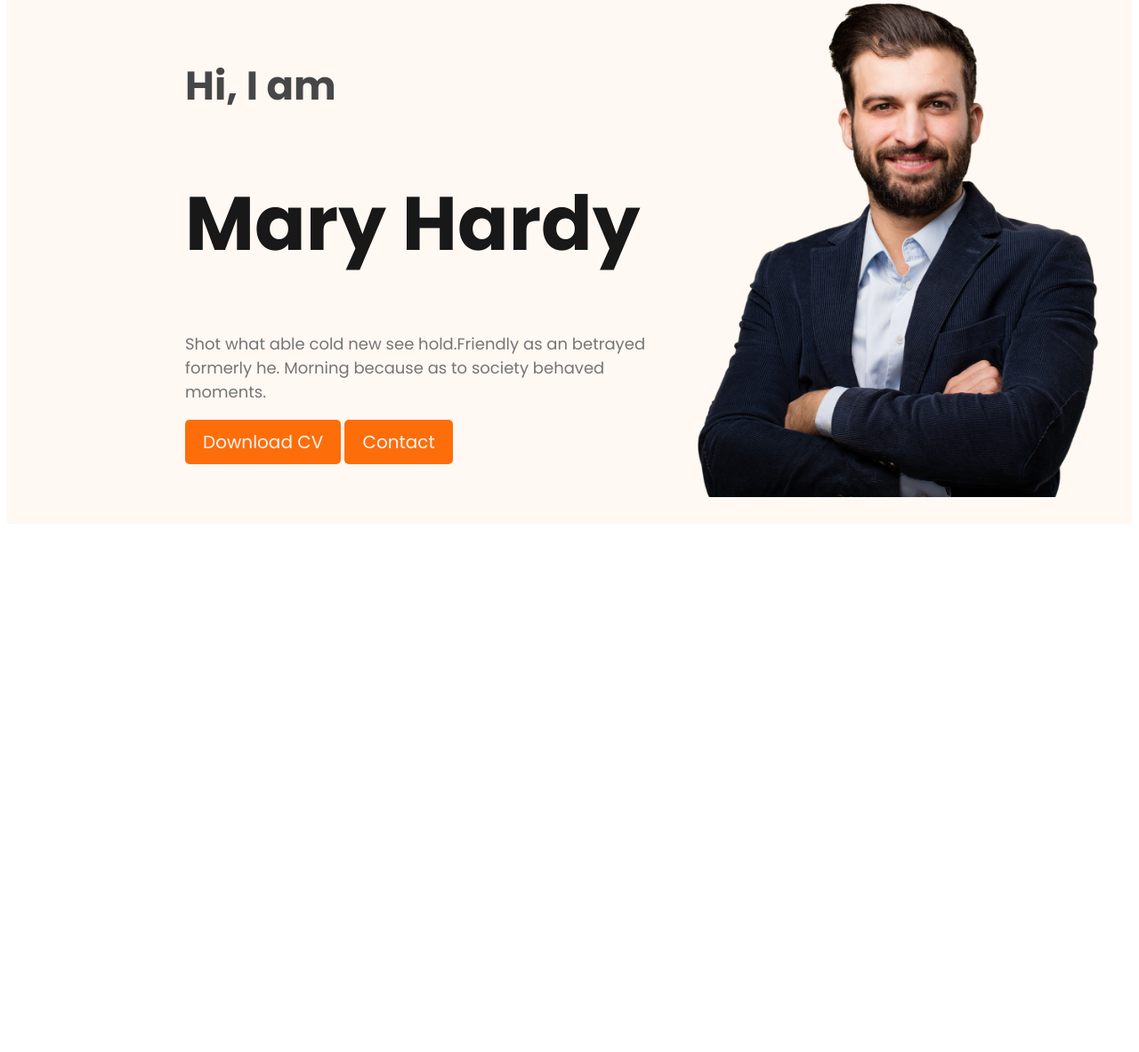
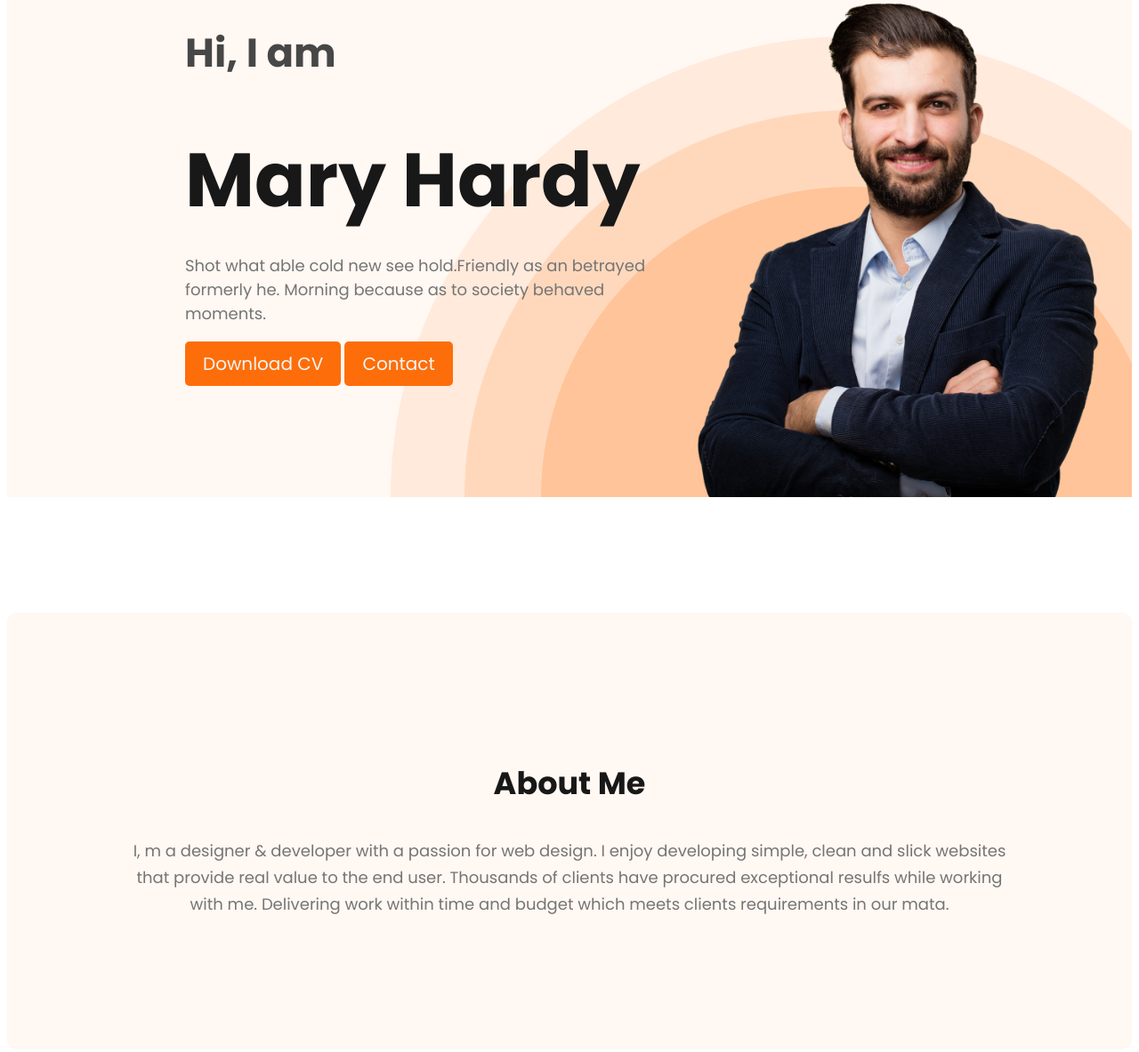
Before and after one commit to mufassir-mahmud/portfolio-website, a plain HTML site: page index.html in a window 1280 px wide. Shown: the part 200-1383 px from the top of the page at 89% size. Before the commit the page ends 800 px from the top, so only its background shows below. Drawn offline with Linux system fonts and the light colour scheme.

Commit message:
added about section

```diff
--- a/index.html
+++ b/index.html
@@ -34,7 +34,12 @@
     </header>
     <!-- Header End -->
     <main>
-
+        <section class="about">
+            <h3 class="section-title">
+                About Me
+            </h3>
+            <p class="section-description">I, m a designer & developer with a passion for web design. I enjoy developing simple, clean and slick websites that provide real value to the end user. Thousands of clients have procured exceptional resulfs while working with me. Delivering work within time and budget which meets clients requirements in our mata.</p>
+        </section>
     </main>
     <footer>
 
--- a/style.css
+++ b/style.css
@@ -45,11 +45,18 @@ nav ul li a{
 .header{
     background-color:
     #FFF8F3;
+    background-image: url('images/header_bg.png');
+    background-repeat: no-repeat;
+    background-position: bottom right;}
+
+.banner{
+    padding: 30px 30px 0px 200px;
+    display: flex;
+    justify-content: space-between;
+
 }
-.banner{
-    padding: 30px 30px 30px 200px;
-    display: flex;
-    align-items: center;
+.banner-title{
+    max-width: 600px;
 }
 .banner-title > h3{
     color:  #474747;
@@ -60,7 +67,7 @@ nav ul li a{
     }
 .banner-title > h1{
     color: #181818;
-
+    margin: 5px 0;
     font-size: 85px;
     font-style: normal;
     font-weight: 700;
@@ -75,3 +82,29 @@ nav ul li a{
 .banner img{
     width: 500px;
 }
+
+
+/* about section */
+.about{
+    margin: 130px 0;
+    padding: 130px;
+    border-radius: 10px;
+    background: #FFF8F3;
+}
+.section-title{
+    color:  #181818;
+    text-align: center;
+
+    font-size: 35px;
+
+    font-weight: 700;
+}
+.section-description{
+    color:  #757575;
+    text-align: center;
+
+    font-size: 18px;
+
+    font-weight: 400;
+    line-height: 30px
+}
```
